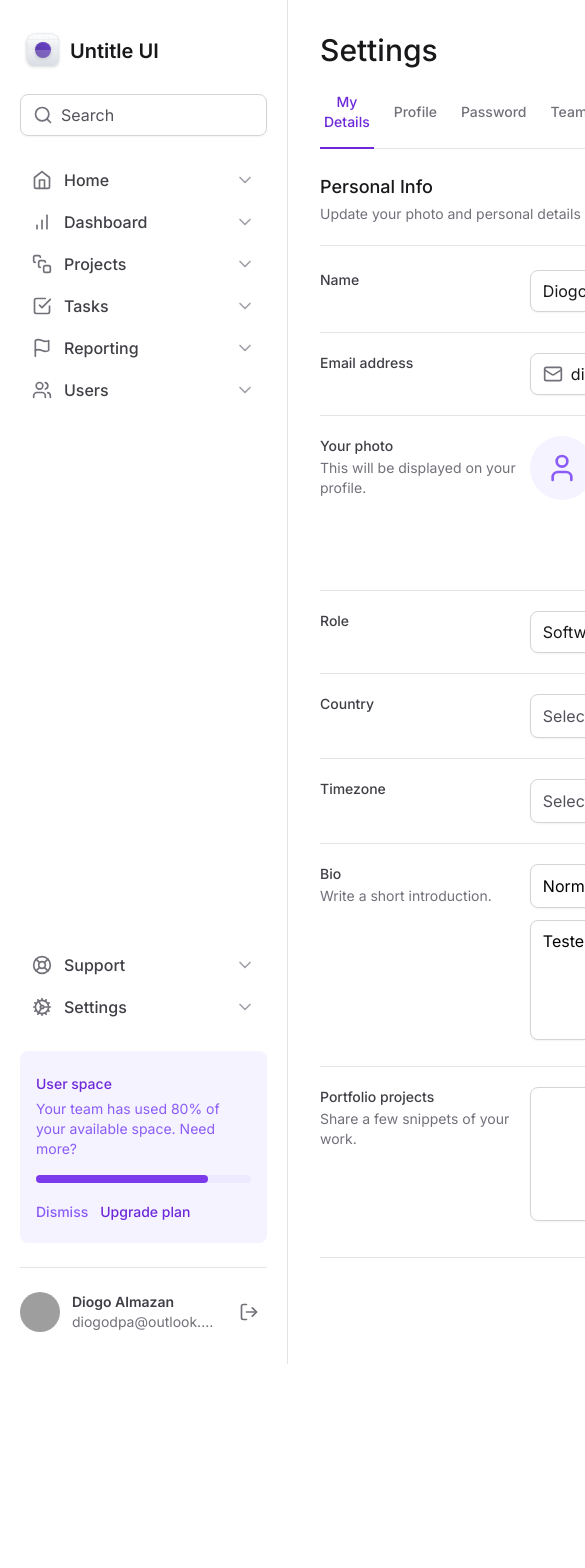
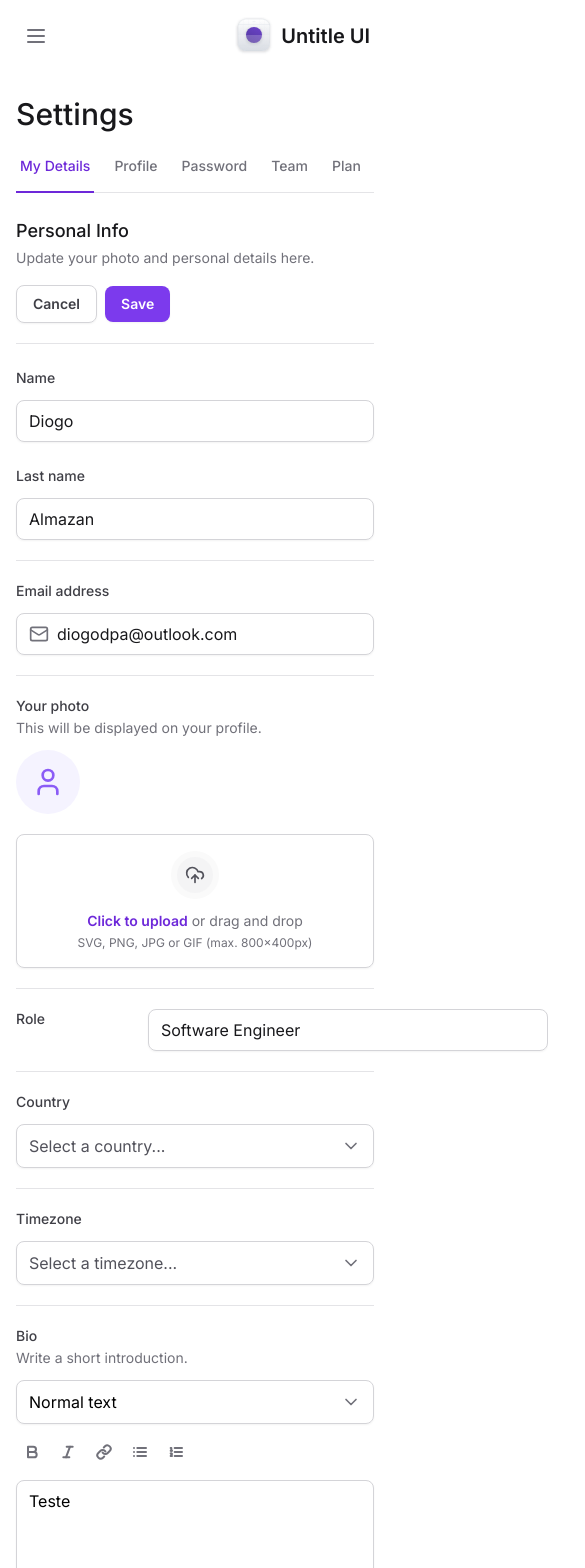
Before and after one commit to diogo-dpa/mastering-tailwind, a Next.js app: page / in a window 390 px wide. Shown: the top 1568 px of the page, 585 px wide, since content can reach past the window. Before the commit the page ends 1364 px from the top, so only its background shows below. Built offline with nearby package versions, Linux system fonts and the light colour scheme; grey boxes are pictures that could not be loaded.

Commit message:
Add responsive behavior using radix-ui (Collapsible and Scroll Area)

```diff
--- a/package.json
+++ b/package.json
@@ -10,6 +10,8 @@
   },
   "dependencies": {
     "@formkit/auto-animate": "^0.8.1",
+    "@radix-ui/react-collapsible": "^1.0.3",
+    "@radix-ui/react-scroll-area": "^1.0.5",
     "@radix-ui/react-select": "^2.0.0",
     "@radix-ui/react-tabs": "^1.0.4",
     "framer-motion": "^10.16.16",
--- a/src/app/layout.tsx
+++ b/src/app/layout.tsx
@@ -18,9 +18,11 @@
   return (
     <html lang="en" className="antialiased">
       <body className={inter.className}>
-        <div className="grid min-h-screen grid-cols-app">
+        <div className="min-h-screen lg:grid lg:grid-cols-app">
           <Sidebar />
-          <main className="px-8 pb-12 pt-8">{children}</main>
+          <main className="max-w-[100vw] px-4 pb-12 pt-24 lg:col-start-2 lg:px-8 lg:pt-8">
+            {children}
+          </main>
         </div>
       </body>
     </html>
--- a/src/app/page.tsx
+++ b/src/app/page.tsx
@@ -13,7 +13,7 @@
       <h1 className="text-3xl font-medium text-zinc-900">Settings</h1>
       <SettingsTabs />
       <div className="mt-6 flex flex-col">
-        <div className="flex items-center justify-between border-b border-zinc-200 pb-5">
+        <div className="flex flex-col justify-between gap-4 border-b border-zinc-200 pb-5 lg:flex-row lg:items-center">
           <div className="space-y-1">
             <h2 className="text-lg font-medium text-zinc-900">Personal Info</h2>
             <span className="text-sm text-zinc-500">
@@ -34,23 +34,34 @@
           action=""
           className="mt-6 flex w-full flex-col gap-5 divide-y divide-zinc-200"
         >
-          <div className="grid grid-cols-form gap-3">
+          <div className="flex flex-col gap-3 lg:grid lg:grid-cols-form">
             <label
               htmlFor="firstName"
               className="text-sm font-medium text-zinc-700"
             >
               Name
             </label>
-            <div className="grid grid-cols-2 gap-6">
+            <div className="flex flex-col gap-6 lg:grid lg:grid-cols-2">
               <Input.InputRoot>
                 <Input.InputControl defaultValue="Diogo" id="firstName" />
               </Input.InputRoot>
-              <Input.InputRoot>
-                <Input.InputControl defaultValue="Almazan" />
-              </Input.InputRoot>
+
+              <div className="flex flex-col gap-3 lg:block">
+                <label
+                  htmlFor="lastName"
+                  className="text-sm font-medium text-zinc-700 lg:sr-only"
+                >
+                  Last name
+                </label>
+
+                <Input.InputRoot>
+                  <Input.InputControl id="lastName" defaultValue="Almazan" />
+                </Input.InputRoot>
+              </div>
             </div>
           </div>
-          <div className="grid grid-cols-form gap-3 pt-5">
+
+          <div className="flex flex-col gap-3 pt-5 lg:grid lg:grid-cols-form">
             <label
               htmlFor="email"
               className="text-sm font-medium text-zinc-700"
@@ -69,7 +80,7 @@
             </Input.InputRoot>
           </div>
 
-          <div className="grid grid-cols-form gap-3 pt-5">
+          <div className="flex flex-col gap-3 pt-5 lg:grid lg:grid-cols-form">
             <label
               htmlFor="photo"
               className="text-sm font-medium text-zinc-700"
@@ -79,7 +90,7 @@
                 This will be displayed on your profile.
               </span>
             </label>
-            <FileInput.Root className="flex items-start gap-5">
+            <FileInput.Root className="flex flex-col gap-5 lg:flex-row lg:items-start">
               <FileInput.ImagePreview />
               <FileInput.Trigger />
               <FileInput.Control />
@@ -95,7 +106,7 @@
             </Input.InputRoot>
           </div>
 
-          <div className="grid grid-cols-form gap-3 pt-5">
+          <div className="flex flex-col gap-3 pt-5 lg:grid lg:grid-cols-form">
             <label
               htmlFor="country"
               className="text-sm font-medium text-zinc-700"
@@ -108,7 +119,7 @@
             </Select>
           </div>
 
-          <div className="grid grid-cols-form gap-3 pt-5">
+          <div className="flex flex-col gap-3 pt-5 lg:grid lg:grid-cols-form">
             <label
               htmlFor="timezone"
               className="text-sm font-medium text-zinc-700"
@@ -121,7 +132,7 @@
             </Select>
           </div>
 
-          <div className="grid grid-cols-form gap-3 pt-5">
+          <div className="flex flex-col gap-3 pt-5 lg:grid lg:grid-cols-form">
             <label htmlFor="bio" className="text-sm font-medium text-zinc-700">
               Bio
               <span className="mt-0.5 block text-sm font-normal text-zinc-500">
@@ -129,7 +140,7 @@
               </span>
             </label>
             <div className="space-y-3">
-              <div className="grid grid-cols-2 gap-3">
+              <div className="flex flex-col gap-3 lg:grid lg:grid-cols-2">
                 <Select placeholder="" defaultValue="normal">
                   <SelectItem
                     value="normal"
@@ -165,7 +176,7 @@
             </div>
           </div>
 
-          <div className="grid grid-cols-form gap-3 pt-5">
+          <div className="flex flex-col gap-3 pt-5 lg:grid lg:grid-cols-form">
             <label
               htmlFor="portfolio-projects"
               className="text-sm font-medium text-zinc-700"
--- a/src/components/SettingsTabs/TabItem.tsx
+++ b/src/components/SettingsTabs/TabItem.tsx
@@ -14,7 +14,7 @@
       value={value}
       className="group relative px-1 pb-4 text-sm font-medium text-zinc-500 outline-none hover:text-violet-700 data-[state=active]:text-violet-700"
     >
-      <span className="rounded group-focus-visible:ring-2 group-focus-visible:ring-violet-400 group-focus-visible:ring-offset-4">
+      <span className="whitespace-nowrap rounded group-focus-visible:ring-2 group-focus-visible:ring-violet-400 group-focus-visible:ring-offset-4">
         {title}
       </span>
       {isSelected && (
--- a/src/components/SettingsTabs/index.tsx
+++ b/src/components/SettingsTabs/index.tsx
@@ -1,5 +1,6 @@
 'use client'
 import * as Tabs from '@radix-ui/react-tabs'
+import * as ScrollArea from '@radix-ui/react-scroll-area'
 import { TabItem } from './TabItem'
 import { useState } from 'react'
 
@@ -8,6 +9,8 @@
 
   return (
     <Tabs.Root value={currentTab} onValueChange={setCurrentTab}>
+      <ScrollArea.Root className="w-full" type="scroll">
+        <ScrollArea.Viewport className="w-full overflow-x-scroll">
           <Tabs.List className="mt-6 flex w-full items-center gap-4 border-b border-zinc-200">
             <TabItem
               title="My Details"
@@ -24,8 +27,16 @@
               value="tab3"
               isSelected={currentTab === 'tab3'}
             />
-        <TabItem title="Team" value="tab4" isSelected={currentTab === 'tab4'} />
-        <TabItem title="Plan" value="tab5" isSelected={currentTab === 'tab5'} />
+            <TabItem
+              title="Team"
+              value="tab4"
+              isSelected={currentTab === 'tab4'}
+            />
+            <TabItem
+              title="Plan"
+              value="tab5"
+              isSelected={currentTab === 'tab5'}
+            />
             <TabItem
               title="Billing"
               value="tab6"
@@ -52,6 +63,15 @@
               isSelected={currentTab === 'tab10'}
             />
           </Tabs.List>
+        </ScrollArea.Viewport>
+
+        <ScrollArea.Scrollbar
+          className="flex h-0.5 translate-y-1.5 touch-none select-none flex-col bg-zinc-100"
+          orientation="horizontal"
+        >
+          <ScrollArea.Thumb className="relative flex-1 rounded-lg bg-zinc-300" />
+        </ScrollArea.Scrollbar>
+      </ScrollArea.Root>
     </Tabs.Root>
   )
 }
--- a/src/components/Sidebar/index.tsx
+++ b/src/components/Sidebar/index.tsx
@@ -1,16 +1,30 @@
-import { Cog, LifeBuoy, Search } from 'lucide-react'
+'use client'
+import { Cog, LifeBuoy, Menu, Search } from 'lucide-react'
 import { Logo } from './Logo'
 import { MainNavigation } from './MainNavigation'
 import { NavItem } from './MainNavigation/Navitem'
 import { UsedSpaceWidget } from './UsedSpaceWidget'
 import { Profile } from './Profile'
 import { InputControl, InputPrefix, InputRoot } from '../Input'
+import * as Collapsible from '@radix-ui/react-collapsible'
+import { Button } from '../Button'
 
 export function Sidebar() {
   return (
-    <aside className="flex flex-col gap-6 border-r border-zinc-200 px-5 py-8">
+    <Collapsible.Root className="fixed left-0 right-0 top-0 z-20 flex flex-col gap-6 border-zinc-200 bg-white p-4 data-[state=open]:bottom-0 lg:right-auto lg:w-80 lg:border-r lg:px-5 lg:py-8 lg:data-[state=closed]:bottom-0">
+      <div className="flex items-center justify-between">
+        <Collapsible.Trigger asChild className="lg:hidden">
+          <Button variant="ghost">
+            <Menu className="h-6 w-6" />
+          </Button>
+        </Collapsible.Trigger>
         <Logo />
+      </div>
 
+      <Collapsible.Content
+        forceMount
+        className="flex flex-1 flex-col gap-6 data-[state=closed]:hidden lg:data-[state=closed]:flex"
+      >
         <InputRoot>
           <InputPrefix>
             <Search className="h-5 w-5 text-zinc-500" />
@@ -31,6 +45,7 @@
 
           <Profile />
         </div>
-    </aside>
+      </Collapsible.Content>
+    </Collapsible.Root>
   )
 }
```
Also changed, not shown: 1 other file (tests, documents, lock files or other folders). Lines whose indentation alone changed are shown as unchanged.
